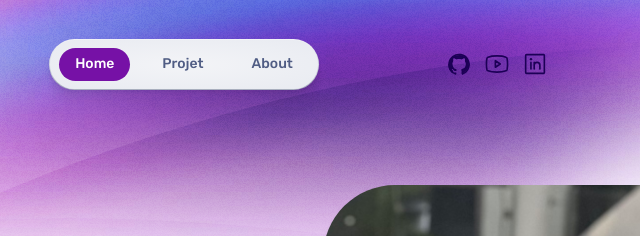
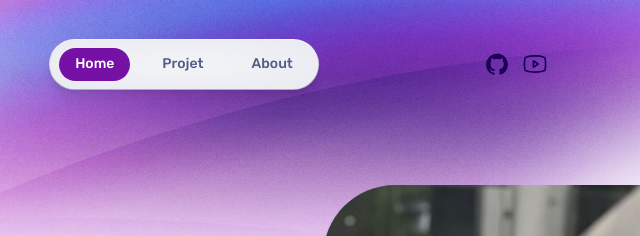
Before and after one commit to Nathan-14-05/my-portfolio-astro, an Astro site: page / in a window 1280 px wide. Shown: the top 236 px of the page, 456-1096 px from the left. Built offline with nearby package versions, Linux system fonts and the light colour scheme; Astro itself is replaced by a stand-in of ours.

Commit message:
Update Nav.astro

```diff
--- a/src/components/Nav.astro
+++ b/src/components/Nav.astro
@@ -14,7 +14,7 @@ const textLinks: { label: string; href: string }[] = [
 const iconLinks: { label: string; href: string; icon: keyof typeof iconPaths }[] = [
 	{ label: 'GitHub', href: 'https://github.com/Nathan-14-05', icon: 'github-logo' },
 	{ label: 'YouTube', href: 'https://www.youtube.com/@thegame0547/featured', icon: 'youtube-logo' },
-	{ label: 'LinkedIn', href: 'https://www.linkedin.com/in/nathan-m%E2%80%99boueya-925078316/', icon: 'linkedin-logo' },
+
 		{ label: 'CV', href: '/cv/' },
 	{ label: 'Veille informatique', href: '/veille/' },
 	{ label: 'Tableau de synthèse', href: '/tableau-de-synthese/' }
```
